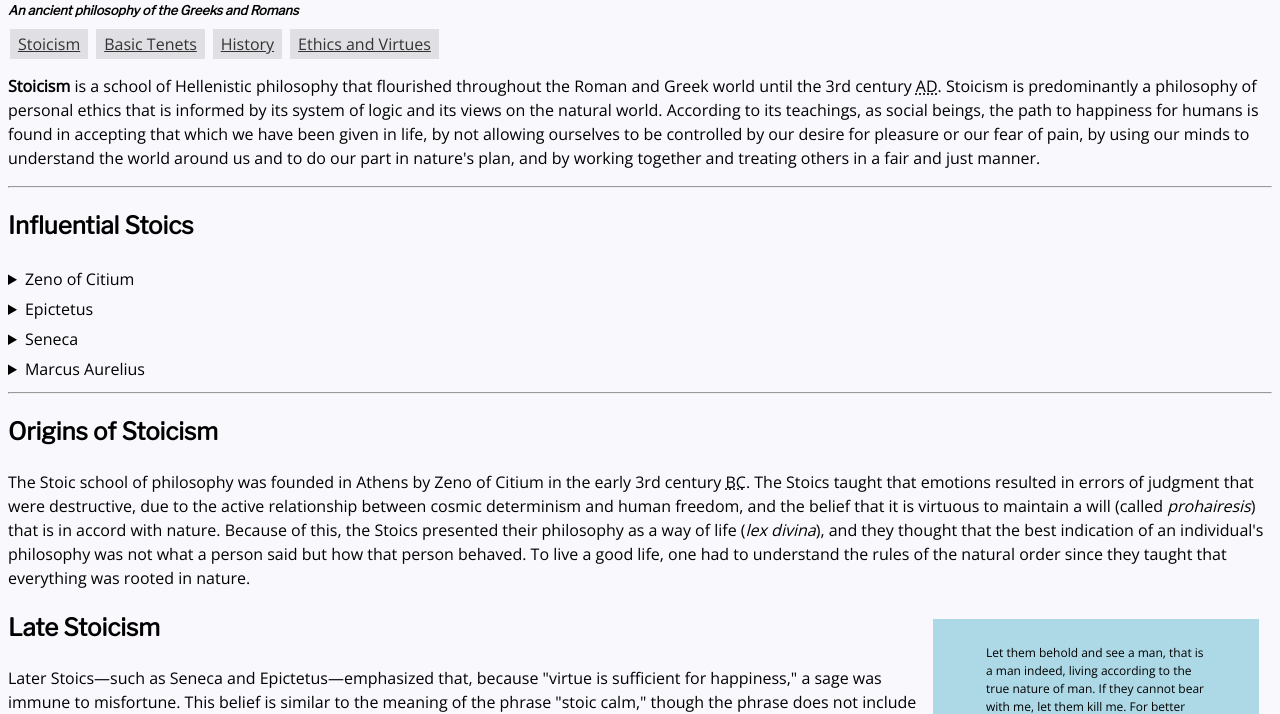
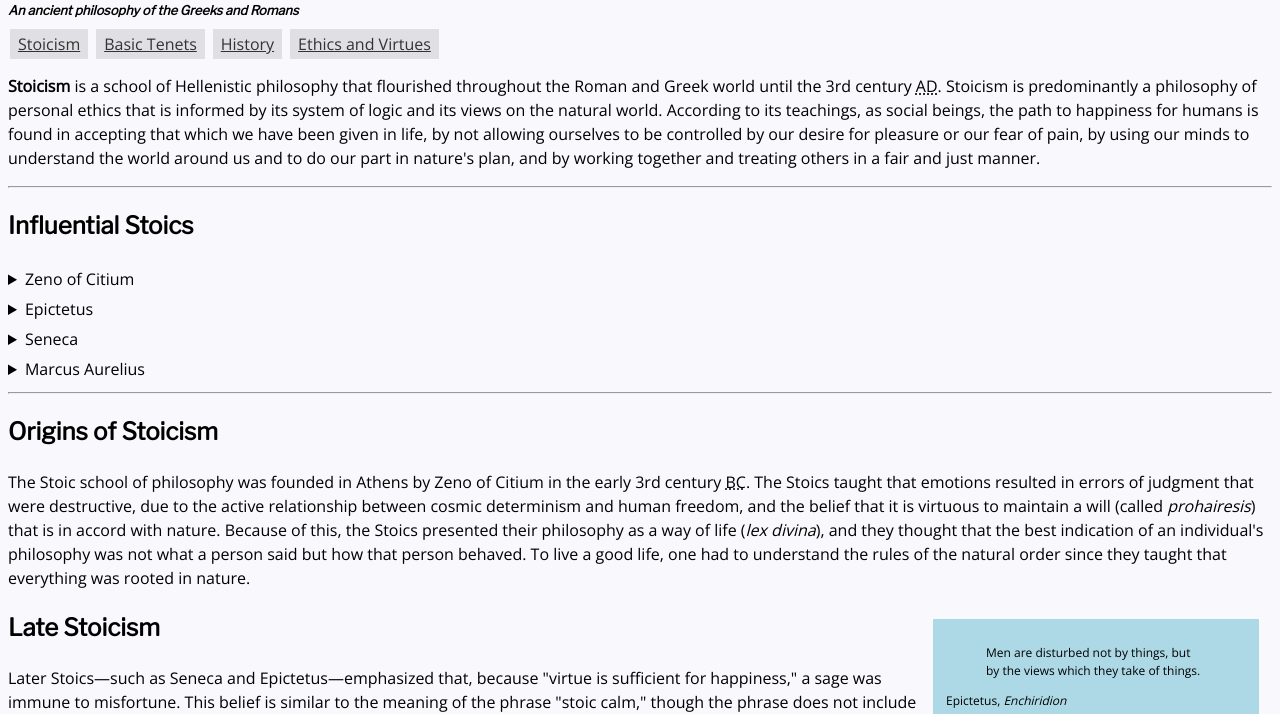
Before and after one commit to MarkGage/markgage.github.io, a plain HTML site: page stoicism.html in a window 1280 px wide. Shown: the part 86-800 px from the top of the page. Drawn offline with nearby package versions, Linux system fonts and the light colour scheme; a web font is replaced by a local one.

Commit message:
Update stoicism.html

```diff
--- a/stoicism.html
+++ b/stoicism.html
@@ -54,9 +54,9 @@
 
 		<aside class="pquote">
     <blockquote>
-        <p>Let them behold and see a man, that is a man indeed, living according to the true nature of man. If they cannot bear with me, let them kill me. For better were it to die, than so to live as they would have thee.</p>
+        <p>Men are disturbed not by things, but by the views which they take of things.</p>
     </blockquote>
-			<p class="by">Marcus Aurelius, <cite>Meditations</cite></p
+			<p class="by">Epictetus, <cite>Enchiridion</cite></p
 </aside>
 
 	</section>
```
